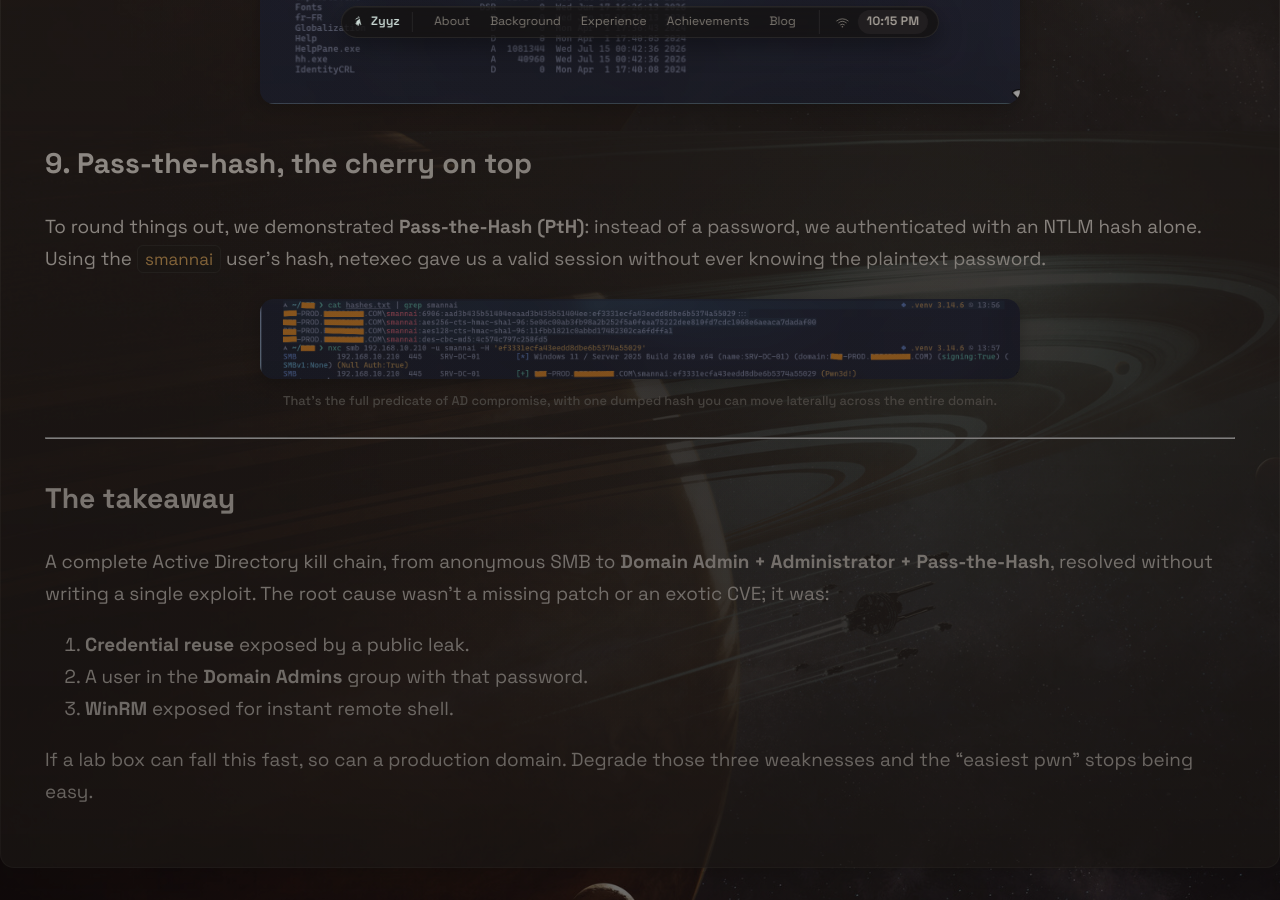
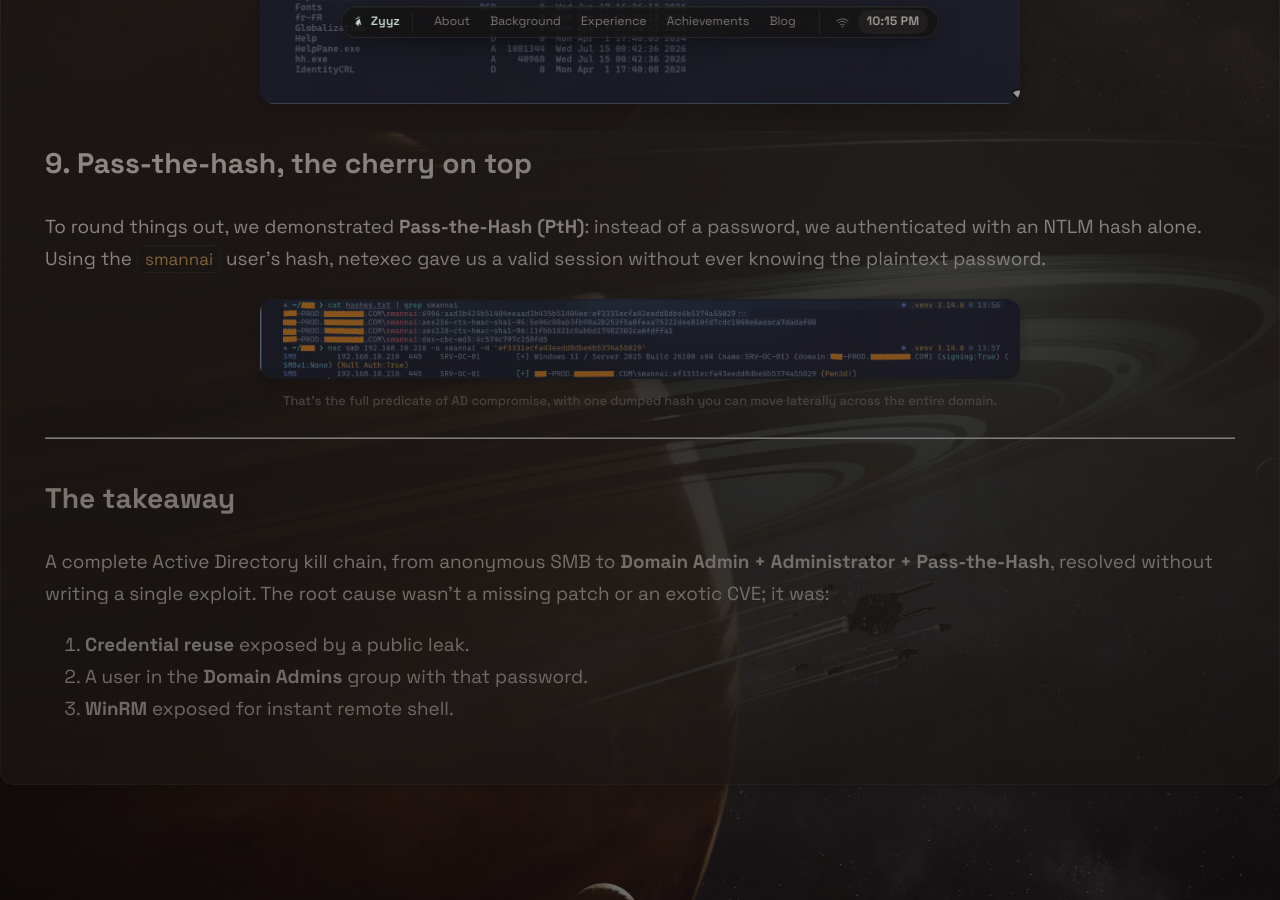
Before and after one commit to 0xZyyz/0xZyyz.github.io, a Jekyll site: the page built from _posts/2026-08-29-internal-ad-pentest-internship.md, in a window 1280 px wide and 900 px high, scrolled down 4369 px. Built offline with Jekyll 4.4.1, drawn with Linux system fonts in a browser that asks for light colours.

Commit message:
Remove closing line

```diff
--- a/_posts/2026-08-29-internal-ad-pentest-internship.md
+++ b/_posts/2026-08-29-internal-ad-pentest-internship.md
@@ -92,5 +92,3 @@ A complete Active Directory kill chain, from anonymous SMB to **Domain Admin + A
 1. **Credential reuse** exposed by a public leak.
 2. A user in the **Domain Admins** group with that password.
 3. **WinRM** exposed for instant remote shell.
-
-If a lab box can fall this fast, so can a production domain. Degrade those three weaknesses and the "easiest pwn" stops being easy.
```
